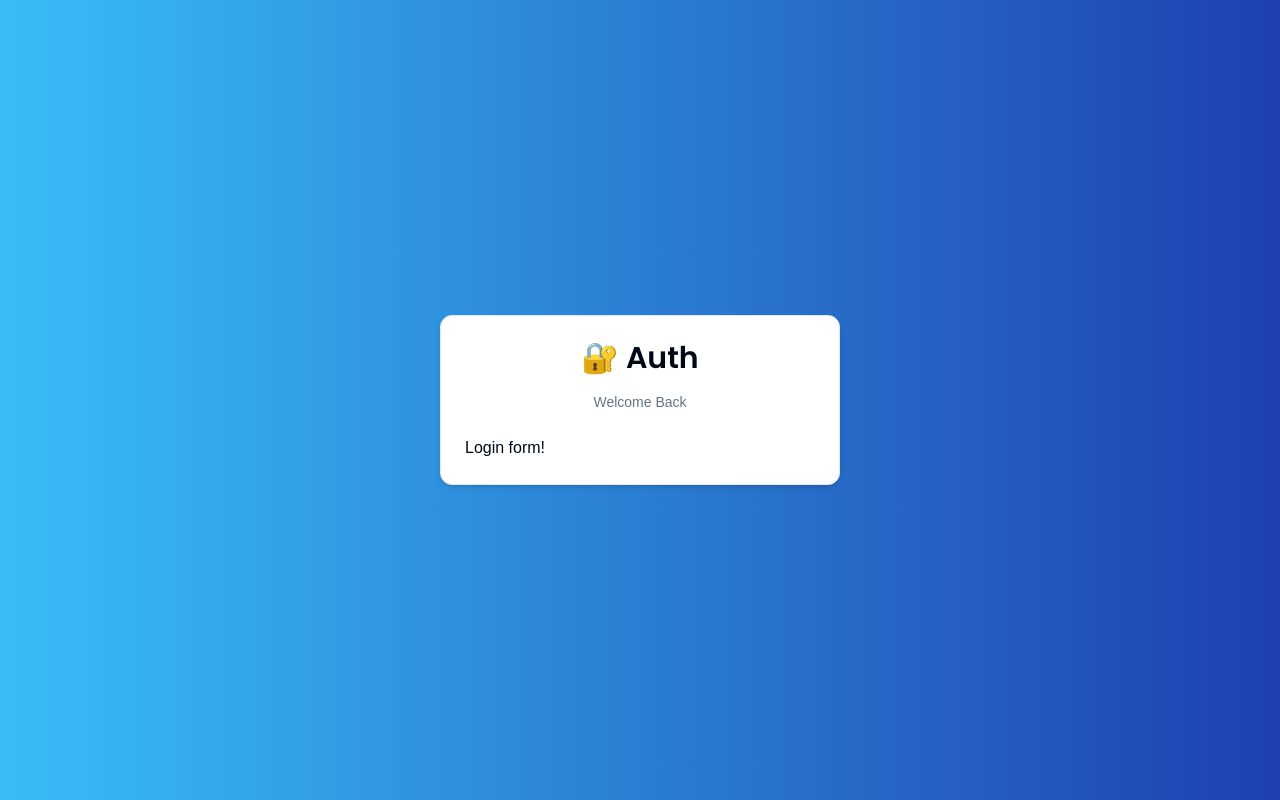
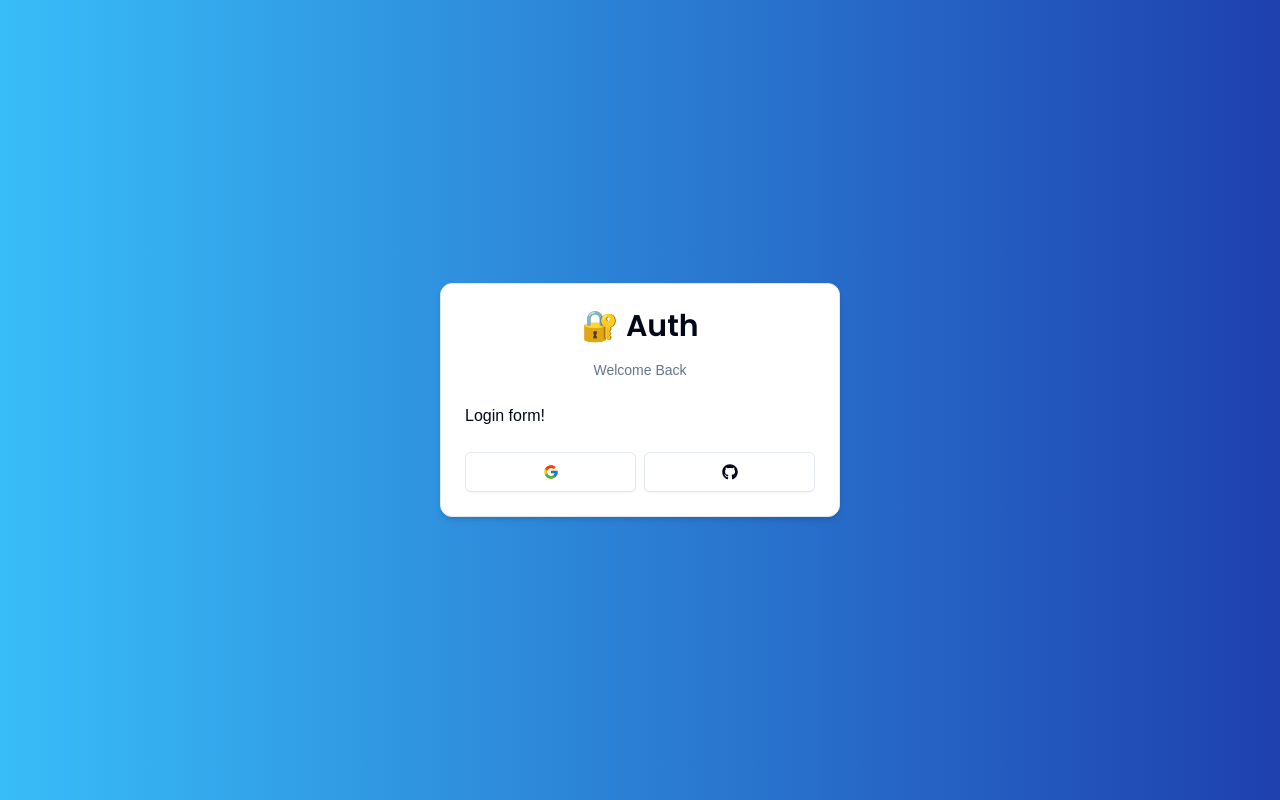
Before and after one commit to nipunaupeksha/next-auth-masterclass, a Next.js app: page /auth/login in a window 1280 px wide. Built offline with nearby package versions, Linux system fonts and the light colour scheme.

Commit message:
add: social buttons

```diff
--- a/components/auth/card-wrapper.tsx
+++ b/components/auth/card-wrapper.tsx
@@ -7,6 +7,7 @@ import {
   CardHeader,
 } from "@/components/ui/card";
 import { Header } from "@/components/auth/header";
+import { Social } from "@/components/auth/social";
 
 interface CardWrapperProps {
   children: React.ReactNode;
@@ -29,6 +30,11 @@ export const CardWrapper = ({
         <Header label={headerLabel} />
       </CardHeader>
       <CardContent>{children}</CardContent>
+      {showSocial && (
+        <CardFooter>
+          <Social/>
+        </CardFooter>
+      )}
     </Card>
   );
 };
--- /dev/null
+++ b/components/auth/social.tsx
@@ -0,0 +1,19 @@
+"use client";
+
+import { FcGoogle } from "react-icons/fc";
+import { FaGithub } from "react-icons/fa";
+
+import { Button } from "@/components/ui/button";
+
+export const Social = () => {
+  return (
+    <div className="flex items-center w-full gap-x-2">
+      <Button size="lg" className="w-full" variant="outline" onClick={() => {}}>
+        <FcGoogle className="h-5 w-5" />
+      </Button>
+      <Button size="lg" className="w-full" variant="outline" onClick={() => {}}>
+        <FaGithub className="h-5 w-5" />
+      </Button>
+    </div>
+  );
+};
--- a/package.json
+++ b/package.json
@@ -16,6 +16,7 @@
     "next": "14.2.14",
     "react": "^18",
     "react-dom": "^18",
+    "react-icons": "^5.4.0",
     "tailwind-merge": "^2.5.5",
     "tailwindcss-animate": "^1.0.7"
   },
```
Also changed, not shown: 1 other file (tests, documents, lock files or other folders).
